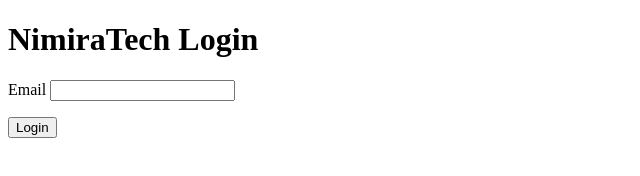
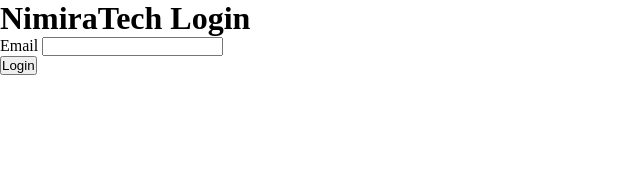
Before and after one commit to Nimira43/HTMX-Login-Form, a website: page temp.html in a window 1280 px wide. Shown: the whole page, without its empty margins (0-640 px from the left). Drawn offline with Linux system fonts and the light colour scheme.

Commit message:
Resets and corrected style,css path - again that'll change back in a bit

```diff
--- a/public/style.css
+++ b/public/style.css
@@ -1 +1,10 @@
 @import url('https://fonts.googleapis.com/css2?family=Amatic+SC:wght@400;700&family=League+Spartan:wght@100..900&display=swap');
+
+* {
+  box-sizing: border-box;
+  margin: 0;
+  padding: 0;
+
+}
+
+body {}
--- a/temp.html
+++ b/temp.html
@@ -4,7 +4,7 @@
   <meta charset="UTF-8">
   <meta name="viewport" content="width=device-width, initial-scale=1.0">
   <link rel="icon" type="image/png" href="public/billy.png">
-  <link rel="stylesheet" href="/style.css">
+  <link rel="stylesheet" href="public/style.css">
   <title>HTMX Login</title>
 </head>
 <body>
```
